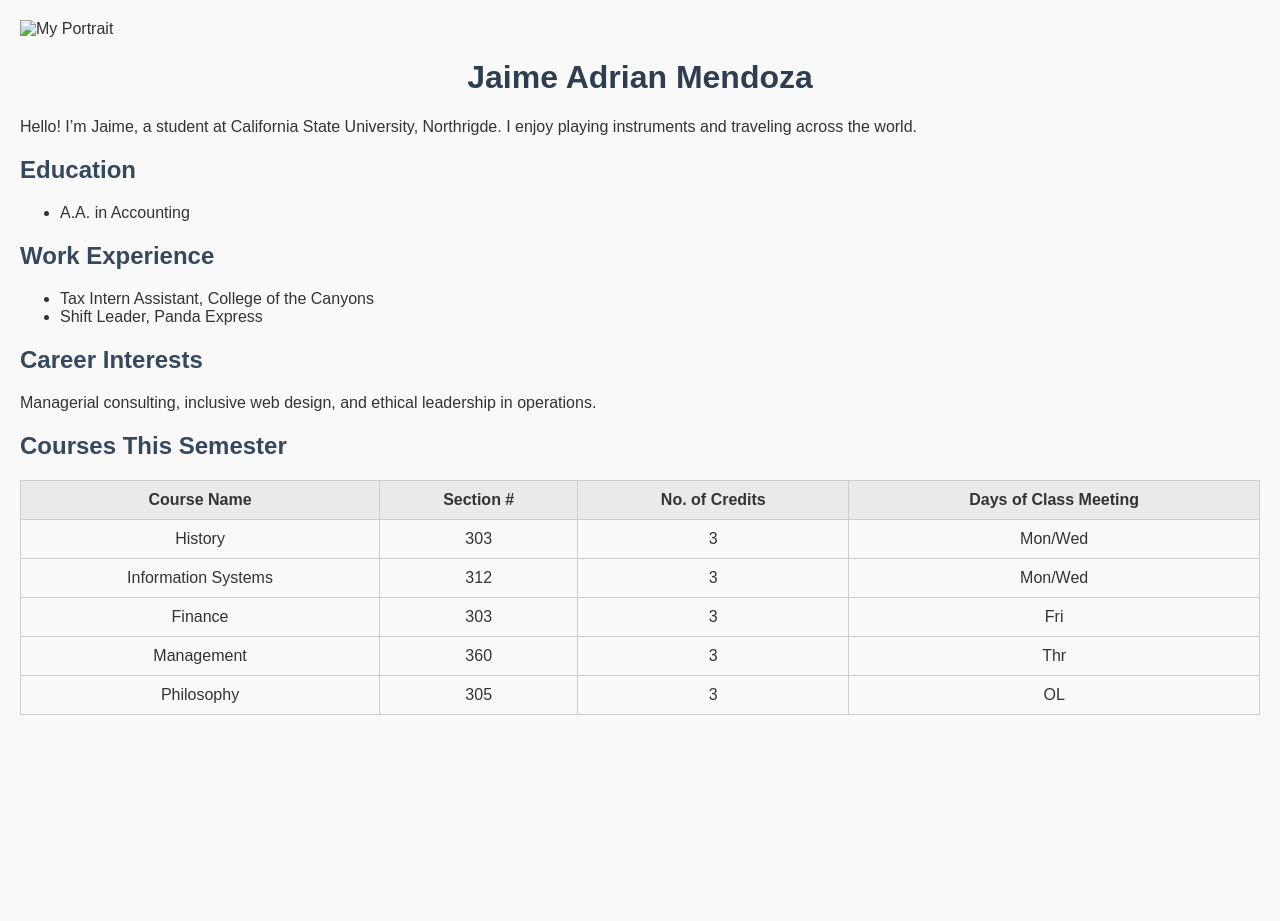
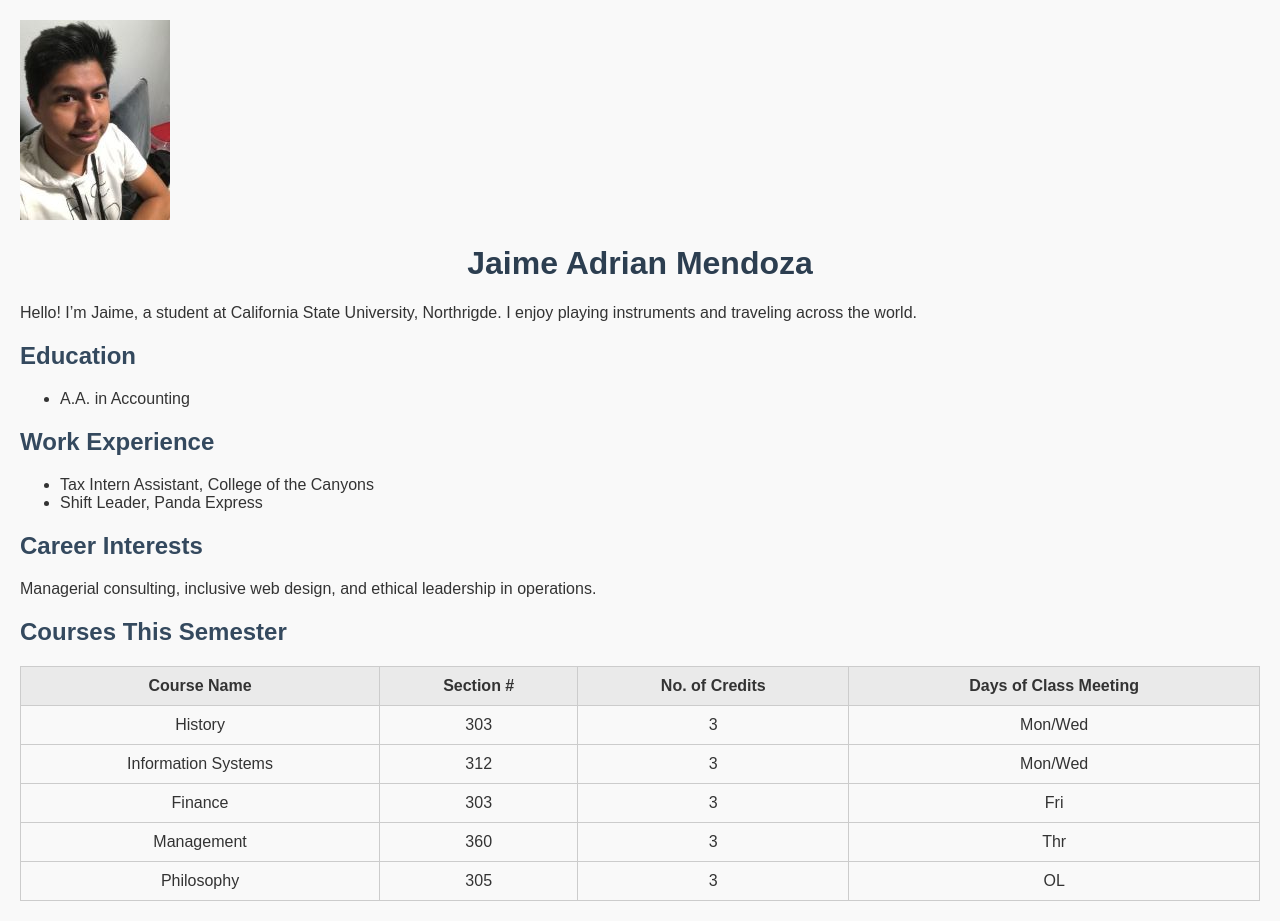
Before and after one commit to jaimemendoza241/IsProject, a plain HTML site: page index.html in a window 1280 px wide. Before the commit the page ends 800 px from the top, so only its background shows below. Drawn offline with Linux system fonts and the light colour scheme.

Commit message:
Update index.html

```diff
--- a/index.html
+++ b/index.html
@@ -7,7 +7,7 @@
 </head>
 <body>
   <!-- Portrait -->
-  <img src="JMPhoto7.jpg" alt="My Portrait">
+  <img src="JMPhot07.jpg" alt="My Portrait">
 
   <!-- Name -->
   <h1>Jaime Adrian Mendoza</h1>
```
